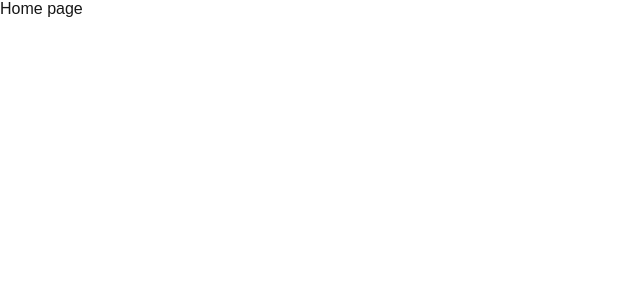
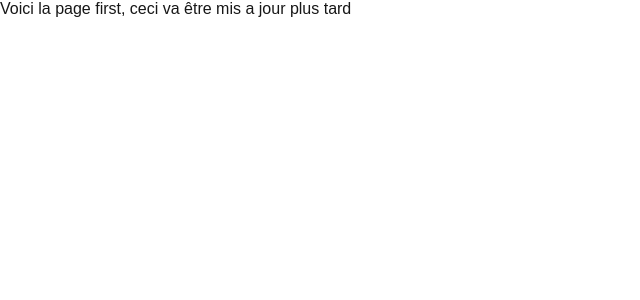
Before and after one commit to OmerGS/MathsALaMaison-ReactJS, a Next.js app in the folder application/: page /home in a window 1280 px wide. Shown: the top 300 px of the page, without its empty margins (0-640 px from the left). Built offline with nearby package versions, Linux system fonts and the light colour scheme.

Commit message:
add/chenged file to see if auto-deploy works

```diff
--- a/application/src/app/home/page.tsx
+++ b/application/src/app/home/page.tsx
@@ -3,6 +3,6 @@
 export default function Home() {
 
   return (
-    <p>Home page</p>
+    <p>Voici la page first, ceci va être mis a jour plus tard</p>
   );
 }
```
